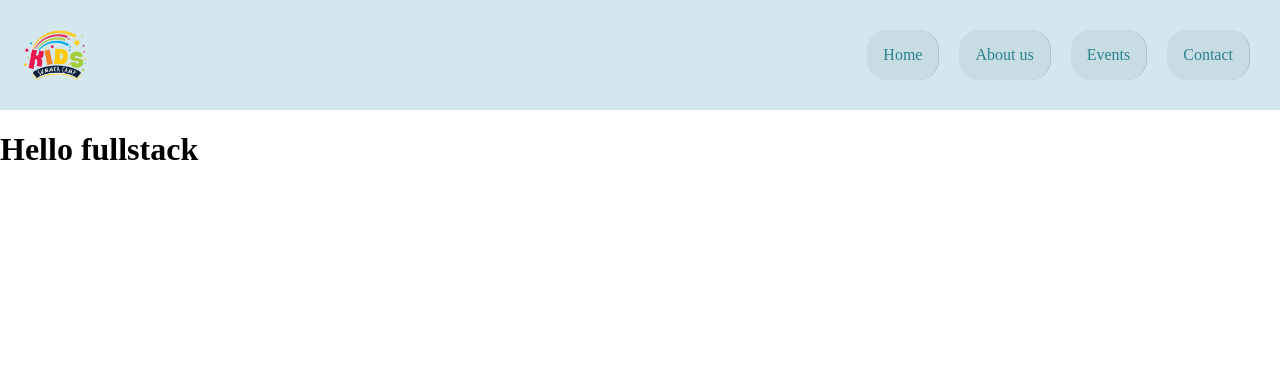
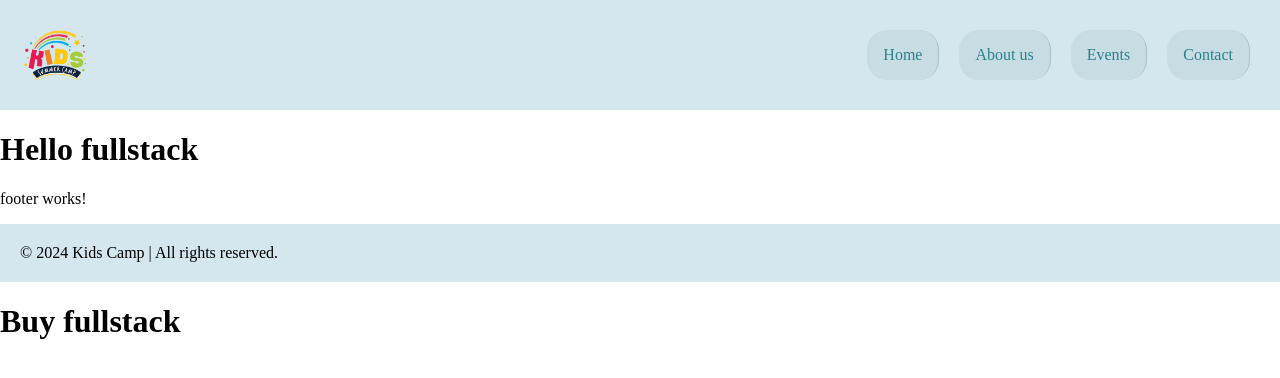
Before and after one commit to NatalieDi/fullstack_project, an Angular app in the folder frontend/: page / in a window 1280 px wide. Shown: the top 378 px of the page. Built offline with nearby package versions, Linux system fonts and the light colour scheme.

Commit message:
footer upd

```diff
--- a/frontend/src/app/app.component.html
+++ b/frontend/src/app/app.component.html
@@ -1,2 +1,4 @@
 <app-header></app-header>
 <h1>Hello {{title}}</h1>
+<app-footer></app-footer>
+<h1>Buy {{title}}</h1>
--- a/frontend/src/app/components/footer/footer.component.html
+++ b/frontend/src/app/components/footer/footer.component.html
@@ -1,11 +1,2 @@
 <p>footer works!</p>
-<nav>
-
-    <img src="assets/img/logo1.png"  alt="Kids Camps Blog" >
-    <ul>
-    <li><a href="#"> Home </a></li>
-    <li><a href="#"> About us </a></li>
-    <li><a href="#"> Events </a></li>
-    <li><a href="#"> Contact </a></li>
-</ul>
-</nav>
+<span>© 2024 Kids Camp |  All rights reserved.</span>
--- a/frontend/src/app/components/footer/footer.component.scss
+++ b/frontend/src/app/components/footer/footer.component.scss
@@ -1,7 +1,6 @@
-nav img{
-    width: 70px;
-   }
-nav{
+
+span{
+text-align: left;
     text-decoration-color: #8c8d8d;
     background-color: #D4E7EE;
     padding: 20px;
```
